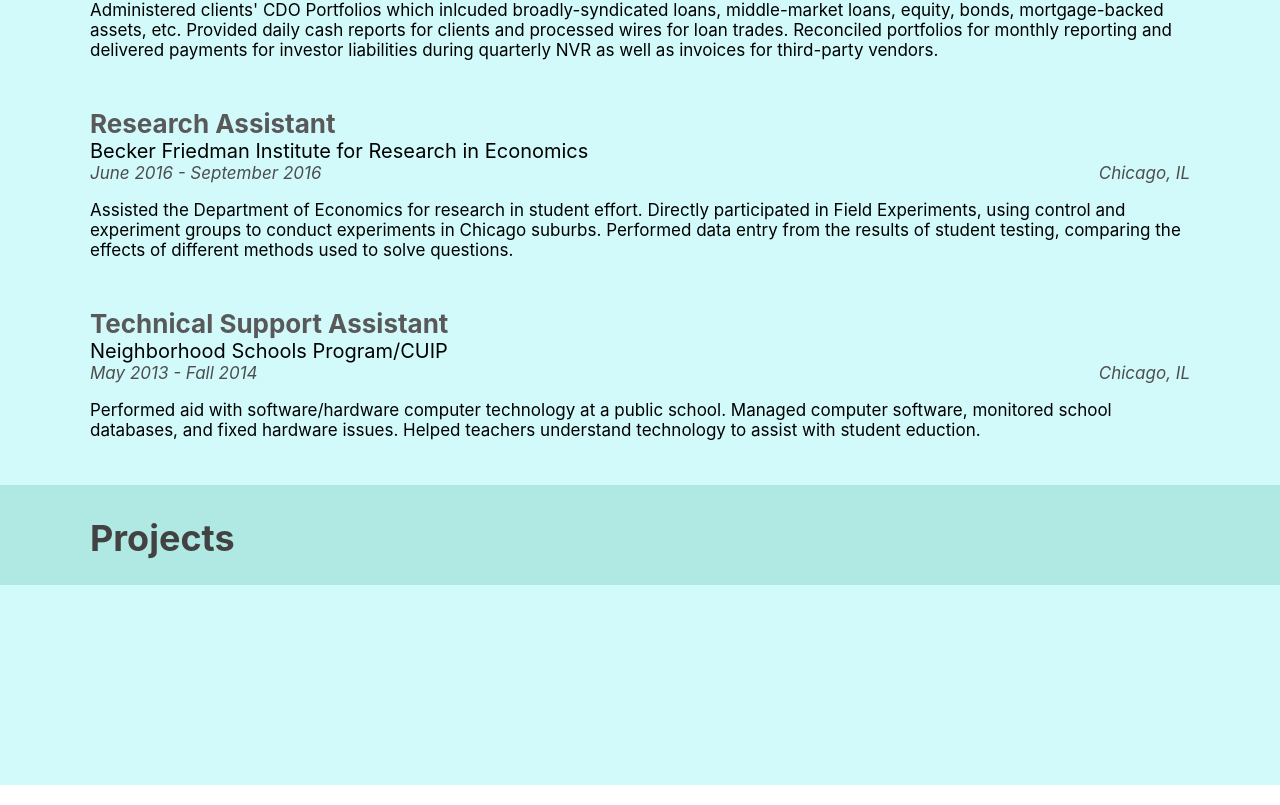
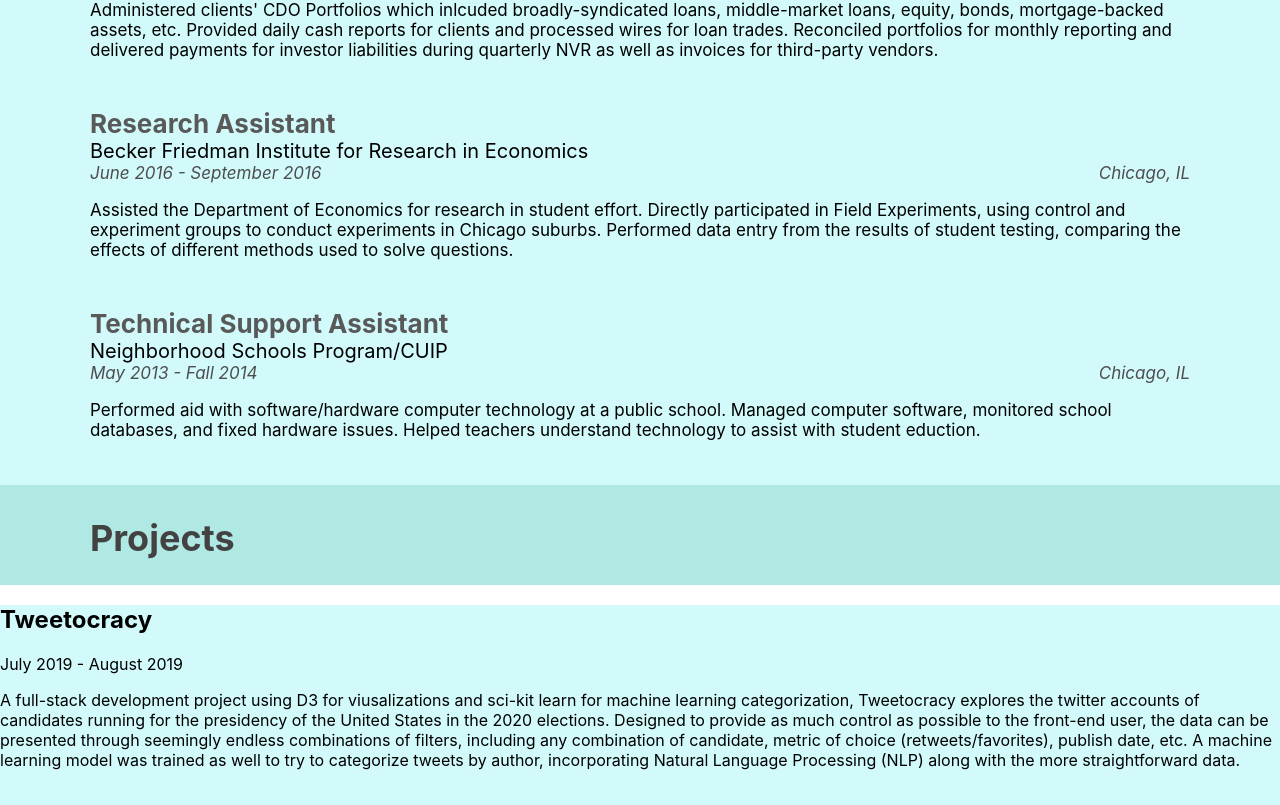
Before and after one commit to elanderos318/portfolio-website, a React (Create React App) app: page / in a window 1280 px wide. Shown: the part 835-1640 px from the top of the page. Built offline with nearby package versions, Linux system fonts and the light colour scheme.

Commit message:
added first object to projects.json, modified Projects component to make it more appropriate

```diff
--- a/src/App.css
+++ b/src/App.css
@@ -1197,14 +1197,14 @@
 ***************************************************************
 *********************   Project Body Begin ************** ** */
 
-.project-header-container {
+.project-break-container {
   height: 100px;
   width: 100%;
   background-color: hsl(175deg, 55%, 80%);
   position: relative;
 }
 
-.project-header {
+.project-break {
   padding-left: 120px;
   padding-top: 7px;
   font-size: 20px;
@@ -1244,14 +1244,14 @@
 ***************  Project Media Begin ********************* */
 
 @media (max-width: 1750px) and (min-width: 1476px) {
-  .project-header-container {
+  .project-break-container {
     height: 100px;
     width: 100%;
     background-color: hsl(175deg, 55%, 80%);
     position: relative;
   }
 
-  .project-header {
+  .project-break {
     padding-left: 90px;
     padding-top: 7px;
     font-size: 18px;
@@ -1261,14 +1261,14 @@
 }
 
 @media (max-width: 1475px) and (min-width: 1250px) {
-  .project-header-container {
+  .project-break-container {
     height: 100px;
     width: 100%;
     background-color: hsl(175deg, 55%, 80%);
     position: relative;
   }
 
-  .project-header {
+  .project-break {
     padding-left: 90px;
     padding-top: 7px;
     font-size: 18px;
@@ -1277,14 +1277,14 @@
 }
 
 @media (max-width: 1249px) and (min-width: 1000px) {
-  .project-header-container {
+  .project-break-container {
     height: 100px;
     width: 100%;
     background-color: hsl(175deg, 55%, 80%);
     position: relative;
   }
 
-  .project-header {
+  .project-break {
     padding-left: 90px;
     padding-top: 7px;
     font-size: 17px;
@@ -1293,14 +1293,14 @@
 }
 
 @media (max-width: 999px) and (min-width: 775px) {
-  .project-header-container {
+  .project-break-container {
     height: 100px;
     width: 100%;
     background-color: hsl(175deg, 55%, 80%);
     position: relative;
   }
 
-  .project-header {
+  .project-break {
     padding-left: 90px;
     padding-top: 7px;
     font-size: 16px;
@@ -1309,14 +1309,14 @@
 }
 
 @media (max-width: 774px) and (min-width: 690px) {
-  .project-header-container {
+  .project-break-container {
     height: 100px;
     width: 100%;
     background-color: hsl(175deg, 55%, 80%);
     position: relative;
   }
 
-  .project-header {
+  .project-break {
     padding-left: 80px;
     padding-top: 7px;
     font-size: 15px;
@@ -1325,14 +1325,14 @@
 }
 
 @media (max-width: 689px) and (min-width: 600px) {
-  .project-header-container {
+  .project-break-container {
     height: 90px;
     width: 100%;
     background-color: hsl(175deg, 55%, 80%);
     position: relative;
   }
 
-  .project-header {
+  .project-break {
     padding-left: 70px;
     padding-top: 7px;
     font-size: 14px;
@@ -1341,14 +1341,14 @@
 }
 
 @media (max-width: 599px) and (min-width: 0px) {
-  .project-header-container {
+  .project-break-container {
     height: 80px;
     width: 100%;
     background-color: hsl(175deg, 55%, 80%);
     position: relative;
   }
 
-  .project-header {
+  .project-break {
     padding-left: 30px;
     padding-top: 7px;
     font-size: 13px;
--- a/src/App.js
+++ b/src/App.js
@@ -141,6 +141,15 @@
       containerClass = "job-container job-odd";
     }
 
+    let projectLine;
+
+    if (project["start-date"] === project["end-date"]) {
+      projectLine = <span className="project-date">{project["start-date"]}</span>
+    } else {
+      projectLine = <span className="project-date">{project["start-date"]} - {project["end-date"]}</span>
+
+    }
+
     return (
       <div className={containerClass}>
         <div className = "project-content">
@@ -148,7 +157,7 @@
             <h2 className="project-title">{project.title}</h2>
           </div>
           <div className="project-sub-header">
-            <span className="project-date">{project["date"]}</span>
+          {projectLine}
           </div>
           <div className="project-description">
             <p>{project.description}</p>
@@ -186,9 +195,9 @@
 
         <Work />
 
-        <div className = "project-header-container">
-          <div className="project-header">
-            <h1 className="project-title">Projects</h1>
+        <div className = "project-break-container">
+          <div className="project-break">
+            <h1 className="project-break-title">Projects</h1>
           </div>
         </div>
 
--- a/src/projects.json
+++ b/src/projects.json
@@ -1,7 +1,10 @@
 [
     {
-        "title": "",
-        "date": "",
-        "description": ""
+        "title": "Tweetocracy",
+        "start-date": "July 2019",
+        "end-date": "August 2019",
+        "description": "A full-stack development project using D3 for viusalizations and sci-kit learn for machine learning categorization, Tweetocracy explores the twitter accounts of candidates running for the presidency of the United States in the 2020 elections. Designed to provide as much control as possible to the front-end user, the data can be presented through seemingly endless combinations of filters, including any combination of candidate, metric of choice (retweets/favorites), publish date, etc. A machine learning model was trained as well to try to categorize tweets by author, incorporating Natural Language Processing (NLP) along with the more straightforward data.",
+        "github": "https://github.com/elanderos318/Tweetocracy",
+        "website": "https://tweetocracy.herokuapp.com/"
     }
 ]
```
